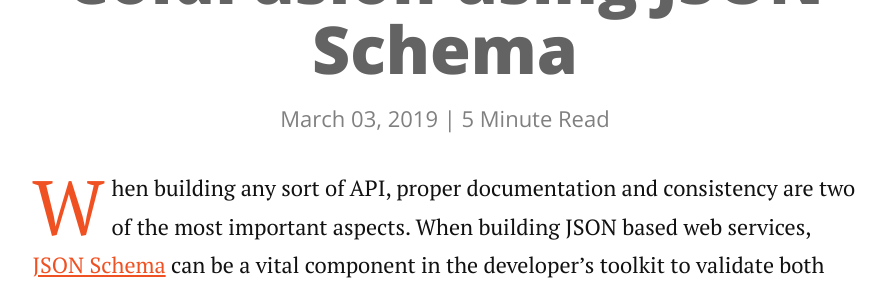
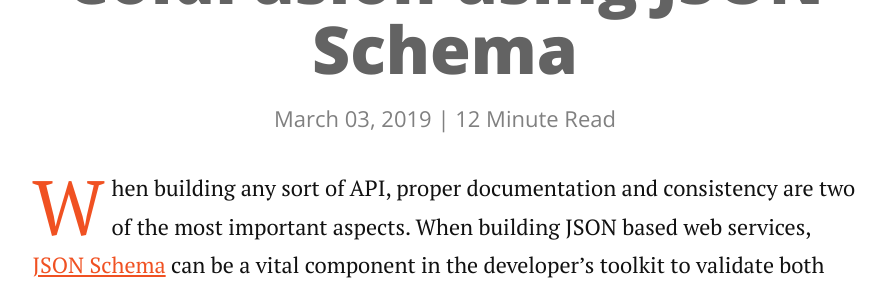
Before and after one commit to seanvm/blog.vanmulligen.ca, a Jekyll site: the page built from _posts/2019-03-02-validating-json-schema-in-coldfusion.md, in a window 1280 px wide and 900 px high, scrolled down 330 px. Shown: the part 157-450 px from the top of the window, without its empty margins (195-1081 px from the left). Built offline with Jekyll 4.4.1, drawn with Linux system fonts in a browser that asks for light colours; nearby versions of some CDN libraries; comment, search, counter and statistics services are not loaded.

Commit message:
Add ability to set read time

```diff
--- a/_layouts/post.html
+++ b/_layouts/post.html
@@ -8,7 +8,7 @@ layout: default
       </div>
   {% endif %}
   <h1 class="postTitle">{{ page.title }}</h1>
-  <p class="meta">{{ page.date | date: '%B %d, %Y' }} | <span class="time">{{ page.content | number_of_words | divided_by:180 }}</span> Minute Read</p>
+  <p class="meta">{{ page.date | date: '%B %d, %Y' }} | <span class="time">{% if page.time %}{{ page.time }}{% else %}{{ page.content | number_of_words | divided_by:180 }}{% endif %}</span> Minute Read</p>
 
   {{ content }}
 
```
